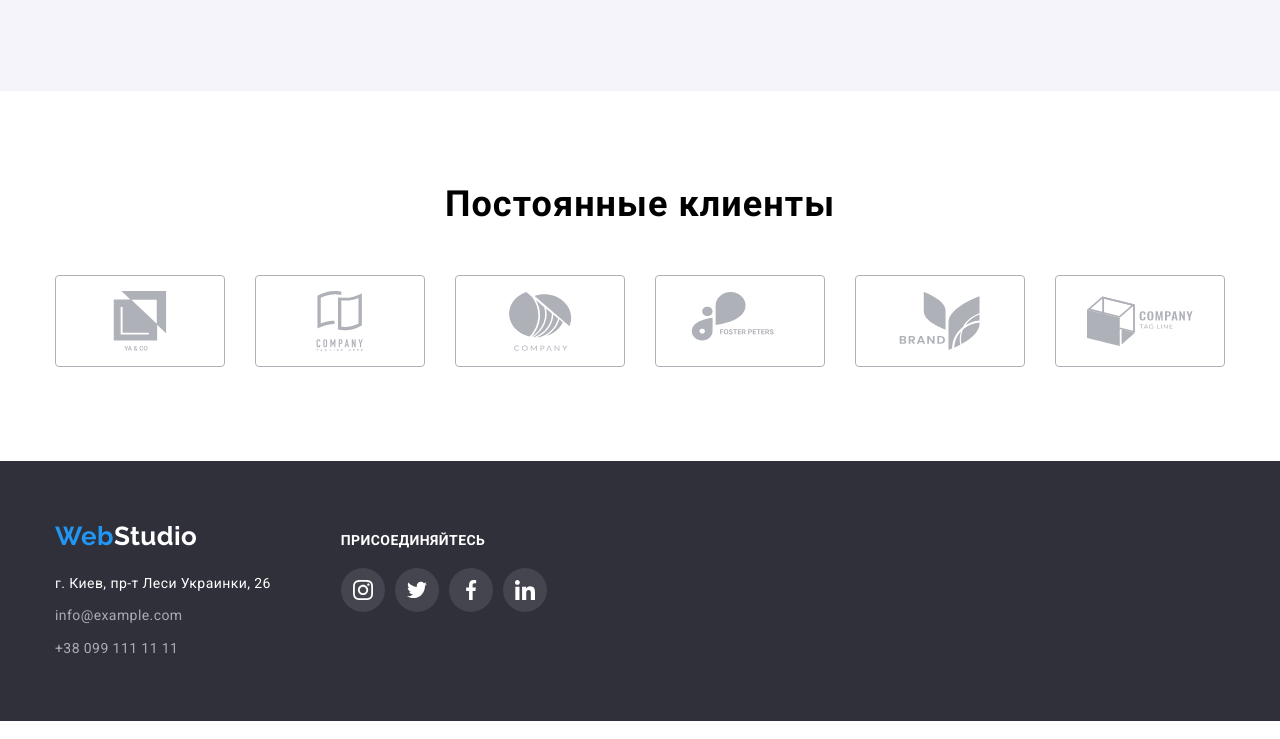
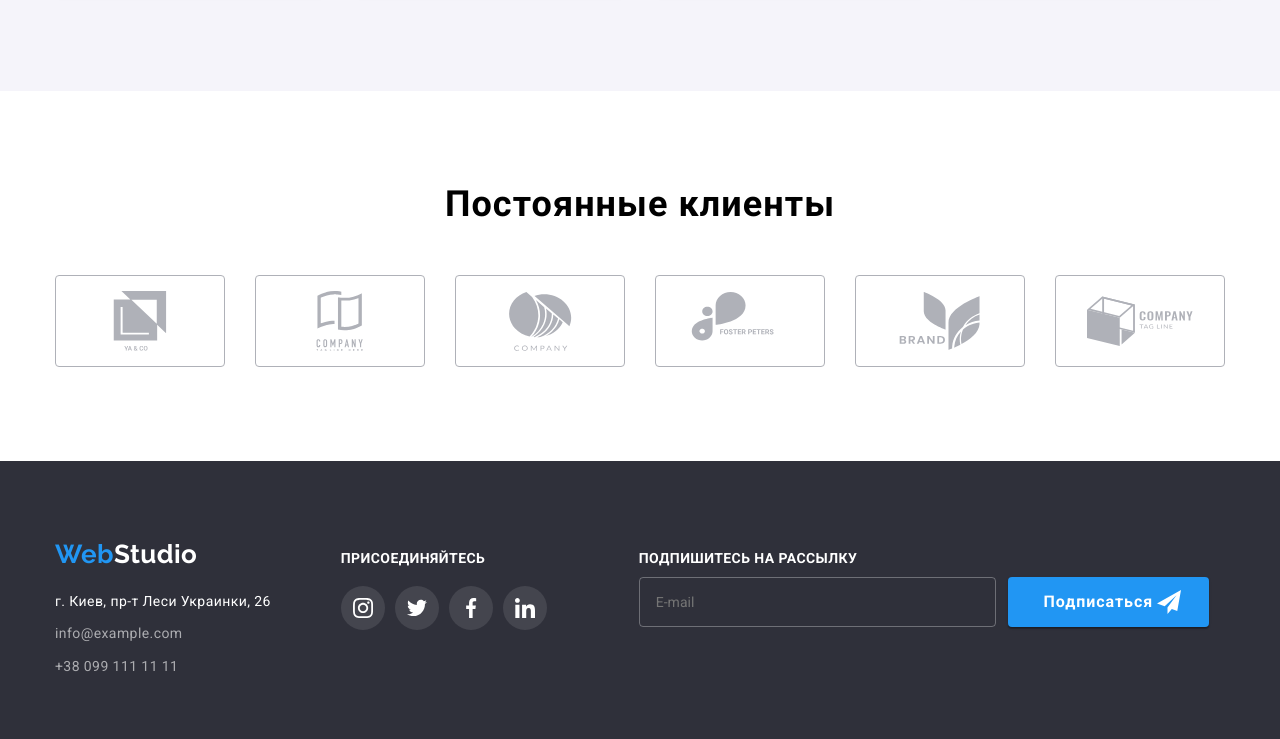
Before and after one commit to Vityamin-N/goit-markup-hw-06, a plain HTML site: page index.html in a window 1280 px wide. Shown: the part 2216-2955 px from the top of the page. Drawn offline with nearby package versions, Linux system fonts and the light colour scheme.

Commit message:
Добавление формы и кнопки в футер

```diff
--- a/css/styles.css
+++ b/css/styles.css
@@ -574,6 +574,82 @@ ul {
     background-color: var(--accent-color);
 }
 
+.footer-join-container {
+    align-items: baseline;
+    margin-left: 93px;
+    width: 570px;
+    height: 86px;
+}
+
+.footer-join-container h3 {
+    color: #ffffff;
+    font-weight: 700;
+    font-size: 14px;
+    line-height: 1.14;
+    letter-spacing: 0.03em;
+    text-transform: uppercase;
+    margin-top: 30px;
+    margin-bottom: 10px;
+}
+
+.footer-join {
+    position: relative;
+    display: flex;
+    align-items: center;
+}
+
+.footer-join-button {
+    display: block;
+    font-weight: 700;
+    font-size: 16px;
+    line-height: 1.87;
+    letter-spacing: 0.06em;
+    align-items: center;
+    text-align: center;
+    color: #ffffff;
+    background-color: var(--accent-color);
+    padding: 10px 56px 10px 36px;
+    min-width: 200px;
+    justify-content: center;
+    border-radius: 4px;
+    border: none;
+    box-shadow: 0px 1px 3px rgba(0, 0, 0, 0.12), 0px 1px 1px rgba(0, 0, 0, 0.14),
+        0px 2px 1px rgba(0, 0, 0, 0.2);
+    transition: background-color 250ms cubic-bezier(0.4, 0, 0.2, 1),
+        color 250ms cubic-bezier(0.4, 0, 0.2, 1);
+}
+
+.footer-join-button:hover,
+.footer-join-button:focus {
+    color: var(--accent-color);
+    background-color: var(--title-text-color);
+}
+
+.footer-join-input {
+    width: 358px;
+    height: 50px;
+    margin-right: 12px;
+    background-color: transparent;
+    border: 1px solid rgba(255, 255, 255, 0.3);
+    box-sizing: border-box;
+    border-radius: 4px;
+    font-size: 14px;
+    outline: none;
+    padding-left: 16px;
+    color: #ffffff;
+}
+
+.footer-join-icon {
+    position: absolute;
+    right: 28px;
+    top: 50%;
+    transform: translateY(-50%);
+    margin-left: 10px;
+    fill: #ffffff;
+}
+
+/* ----------------------MODAL---------------- */
+
 .backdrop {
     position: fixed;
     height: 100vh;
--- a/index.html
+++ b/index.html
@@ -470,6 +470,23 @@
             </li>
           </ul>
         </div>
+        <div class="footer-join-container">
+          <h3>Подпишитесь на рассылку</h3>
+          <div class="footer-join">
+            <input
+              class="footer-join-input"
+              type="email"
+              name="userEmail"
+              placeholder="E-mail"
+            />
+            <button class="footer-join-button button" type="submit">
+              Подписаться
+            </button>
+            <svg class="footer-join-icon" width="24" height="24">
+              <use href="./images-studio/icons.svg#icon-send"></use>
+            </svg>
+          </div>
+        </div>
       </div>
     </footer>
 
```
Also changed, not shown: portfolio.html (+17 -0 lines).
